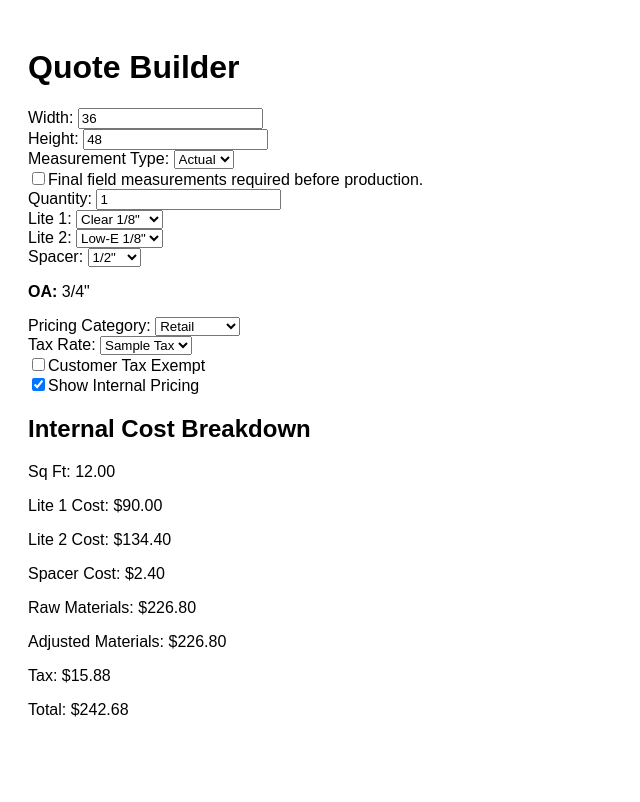
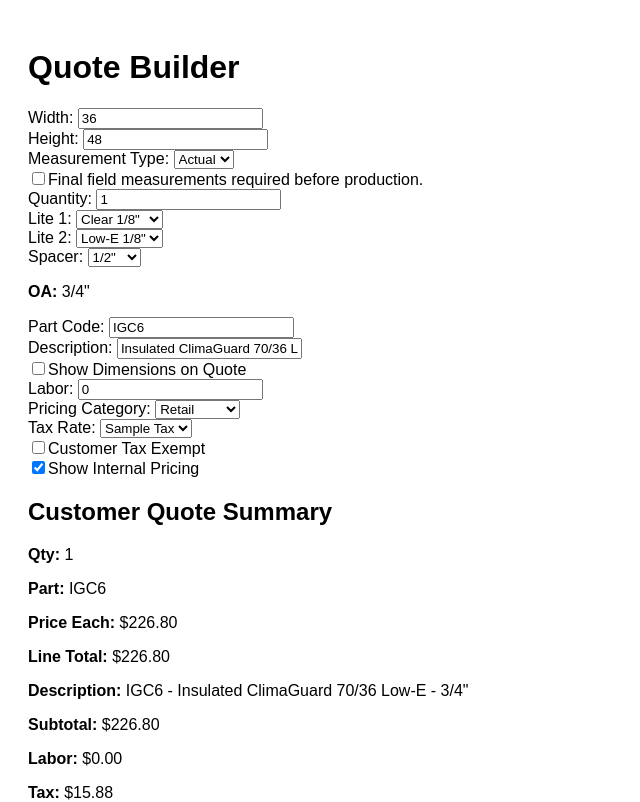
Before and after one commit to fastglassmirrorsandmore/fast-glass-app, a Next.js app: page /quote/new in a window 1280 px wide. Shown: the top 802 px of the page, without its empty margins (0-640 px from the left). Built offline with nearby package versions, Linux system fonts and the light colour scheme.

Commit message:
Add customer quote summary and pricing structure
Added customer-facing quote summary, labor input, dimensions toggle, and separated internal vs customer pricing.

```diff
--- a/src/app/quote/new/page.tsx
+++ b/src/app/quote/new/page.tsx
@@ -46,6 +46,11 @@ export default function NewQuotePage() {
   const [pricingCategoryId, setPricingCategoryId] = useState("retail");
   const [taxRateId, setTaxRateId] = useState("sample");
   const [customerTaxExempt, setCustomerTaxExempt] = useState(false);
+  const [showDimensionsOnQuote, setShowDimensionsOnQuote] = useState(false);
+  const [partCode, setPartCode] = useState("IGC6");
+  const [description, setDescription] = useState("Insulated ClimaGuard 70/36 Low-E");
+  const [laborAmount, setLaborAmount] = useState(0);
+
 
   const pricingCategory = getById(PRICING_CATEGORIES, pricingCategoryId);
   const taxRate = getById(TAX_RATES, taxRateId);
@@ -75,6 +80,7 @@ function formatThickness(value: number): string {
   const totals = useMemo(() => {
     const parsedWidth = parseFractionalInches(width);
     const parsedHeight = parseFractionalInches(height);
+
 
     if (parsedWidth === null || parsedHeight === null) {
       return null;
@@ -117,7 +123,14 @@ function formatThickness(value: number): string {
     taxRate,
     customerTaxExempt,
   ]);
+const customerSubtotal = totals ? totals.adjustedMaterialsAmount : 0;
+const customerTax = totals ? totals.taxAmount : 0;
+const customerTotal = customerSubtotal + laborAmount + customerTax;
+const priceEach = quantity > 0 ? customerSubtotal / quantity : 0;
 
+const lineDescription = showDimensionsOnQuote
+  ? `${partCode} - ${description} - ${formatThickness(overallThickness)} - ${width} X ${height}`
+  : `${partCode} - ${description} - ${formatThickness(overallThickness)}`;
 
 return (
   <main style={{ padding: "20px", fontFamily: "Arial" }}>
@@ -205,6 +218,44 @@ return (
 <p>
   <strong>OA:</strong> {formatThickness(overallThickness)}
 </p>
+<div>
+  <label>Part Code: </label>
+  <input
+    type="text"
+    value={partCode}
+    onChange={(e) => setPartCode(e.target.value)}
+  />
+</div>
+
+<div>
+  <label>Description: </label>
+  <input
+    type="text"
+    value={description}
+    onChange={(e) => setDescription(e.target.value)}
+  />
+</div>
+
+<div>
+  <label>
+    <input
+      type="checkbox"
+      checked={showDimensionsOnQuote}
+      onChange={(e) => setShowDimensionsOnQuote(e.target.checked)}
+    />
+    Show Dimensions on Quote
+  </label>
+</div>
+
+<div>
+  <label>Labor: </label>
+  <input
+    type="number"
+    step="0.01"
+    value={laborAmount}
+    onChange={(e) => setLaborAmount(Number(e.target.value) || 0)}
+  />
+</div>
       <div>
         <label>Pricing Category: </label>
         <select value={pricingCategoryId} onChange={(e) => setPricingCategoryId(e.target.value)}>
@@ -248,10 +299,23 @@ return (
   </label>
 </div>
 
+
+<h2>Customer Quote Summary</h2>
+
+<p><strong>Qty:</strong> {quantity}</p>
+<p><strong>Part:</strong> {partCode}</p>
+<p><strong>Price Each:</strong> ${priceEach.toFixed(2)}</p>
+<p><strong>Line Total:</strong> ${customerSubtotal.toFixed(2)}</p>
+<p><strong>Description:</strong> {lineDescription}</p>
+<p><strong>Subtotal:</strong> ${customerSubtotal.toFixed(2)}</p>
+<p><strong>Labor:</strong> ${laborAmount.toFixed(2)}</p>
+<p><strong>Tax:</strong> ${customerTax.toFixed(2)}</p>
+<p><strong>Total:</strong> ${customerTotal.toFixed(2)}</p>
+<p><strong>Balance:</strong> ${customerTotal.toFixed(2)}</p>
+
 {showInternalPricing && (
   <>
     <h2>Internal Cost Breakdown</h2>
-
     {totals ? (
       <>
         <p>Sq Ft: {totals.sqFt.toFixed(2)}</p>
```
